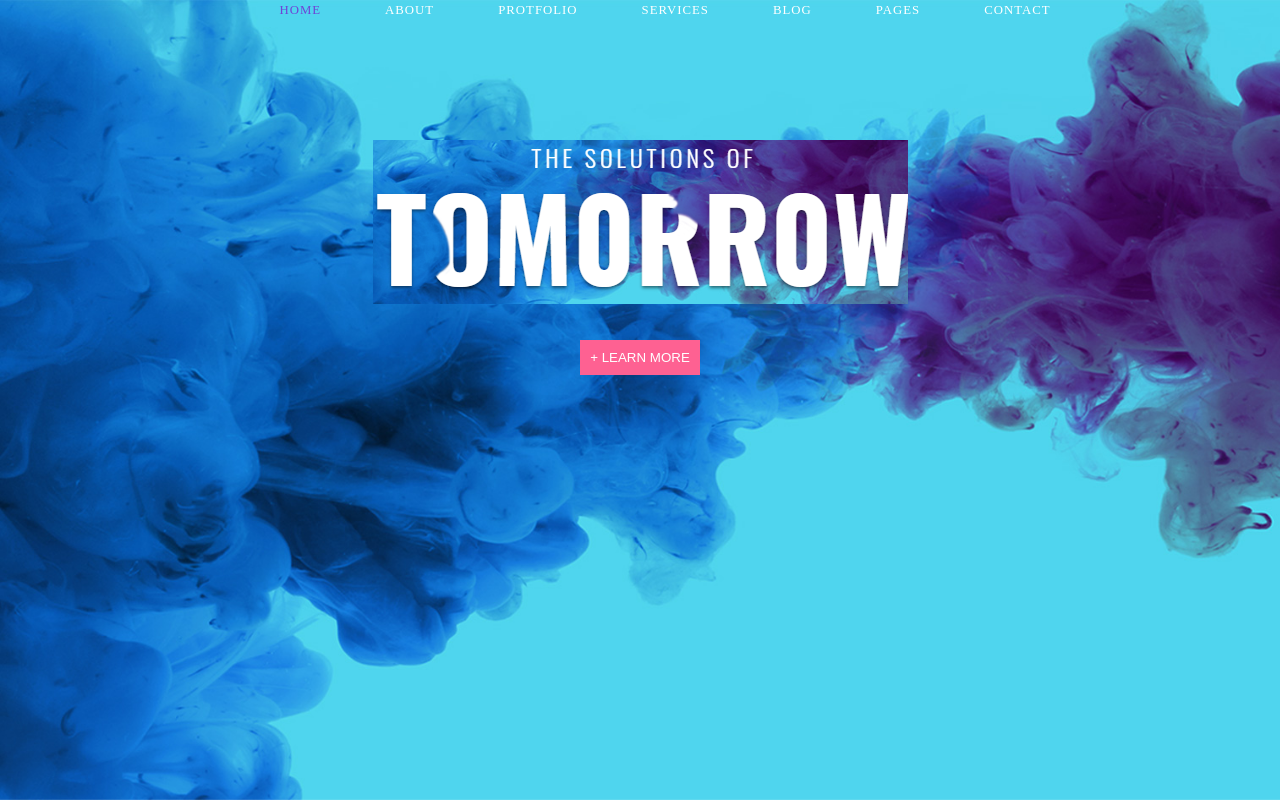
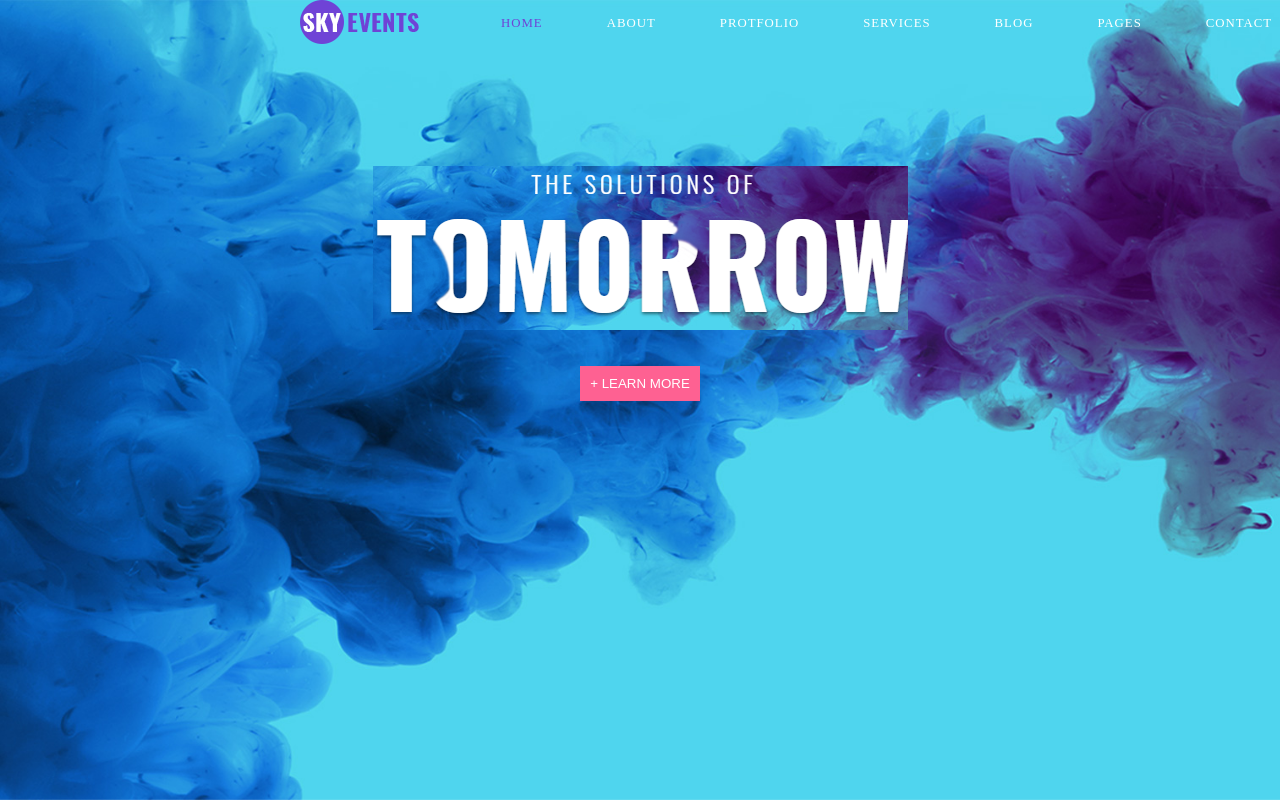
Before and after one commit to stjeandan-swc/CreativeManagement, a plain HTML site: page index.html in a window 1280 px wide. Shown: the top 802 px of the page. Drawn offline with Linux system fonts and the light colour scheme.

Commit message:
opps fixed some mistake

```diff
--- a/index.html
+++ b/index.html
@@ -9,7 +9,7 @@
       <div class="header-ro">
           <div class="hd-ro">
               <nav class="nav-bar-ro">
-                  <img class="img-1">
+                  <img class="img-ro alig-ro space-ro" src="skyLogo.png" alt="skyLogo.png">
                   <ul class=" nav-items-ro ">
                       <li><a class="inactive-btn-ro bat-ro"><span style="color:#6f44d6">HOME</span></a></li>
                       <li><a class="inactive-btn-ro bat-ro">ABOUT</a></li>
```
